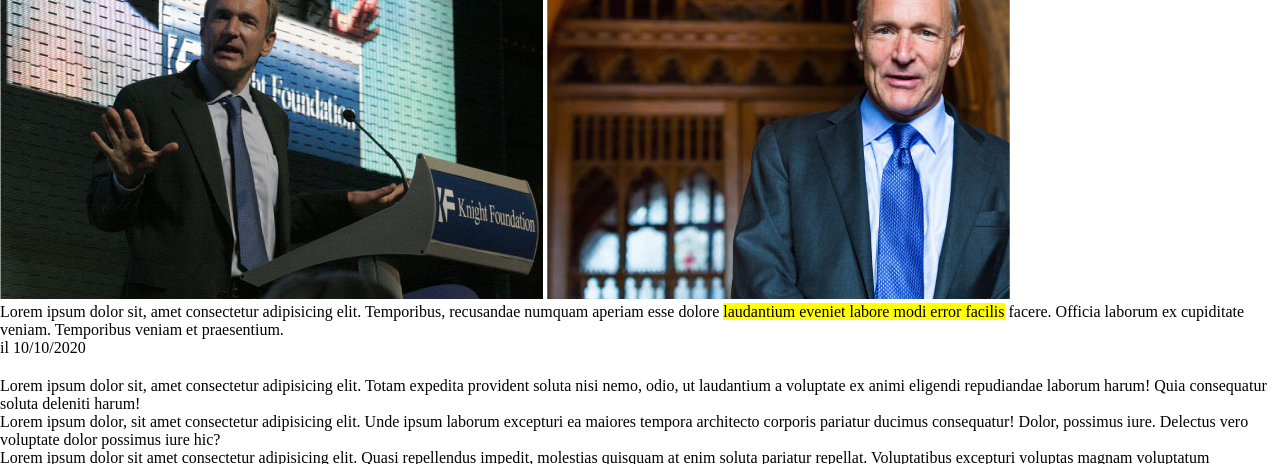
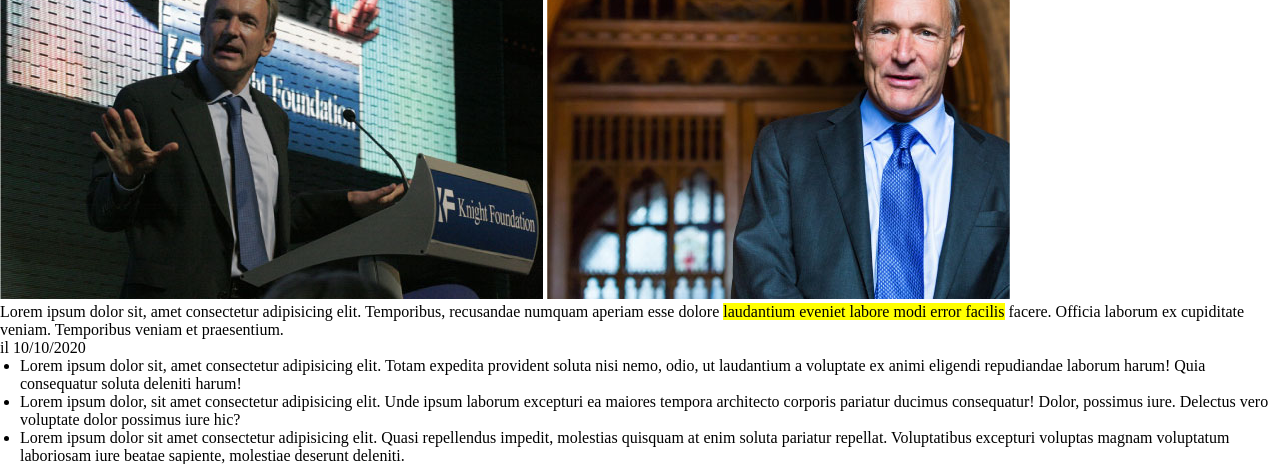
Before and after one commit to leo5295/html-css-booleaner, a plain HTML site: page index.html in a window 1280 px wide. Shown: the part 322-786 px from the top of the page. Drawn offline with Linux system fonts and the light colour scheme.

Commit message:
fixing list

```diff
--- a/css/style.css
+++ b/css/style.css
@@ -37,7 +37,7 @@
 }
 
 .list{
-    margin: 20px 0px 20px 0px;
+    margin-left: 20px;
 }
 
 table{
```
